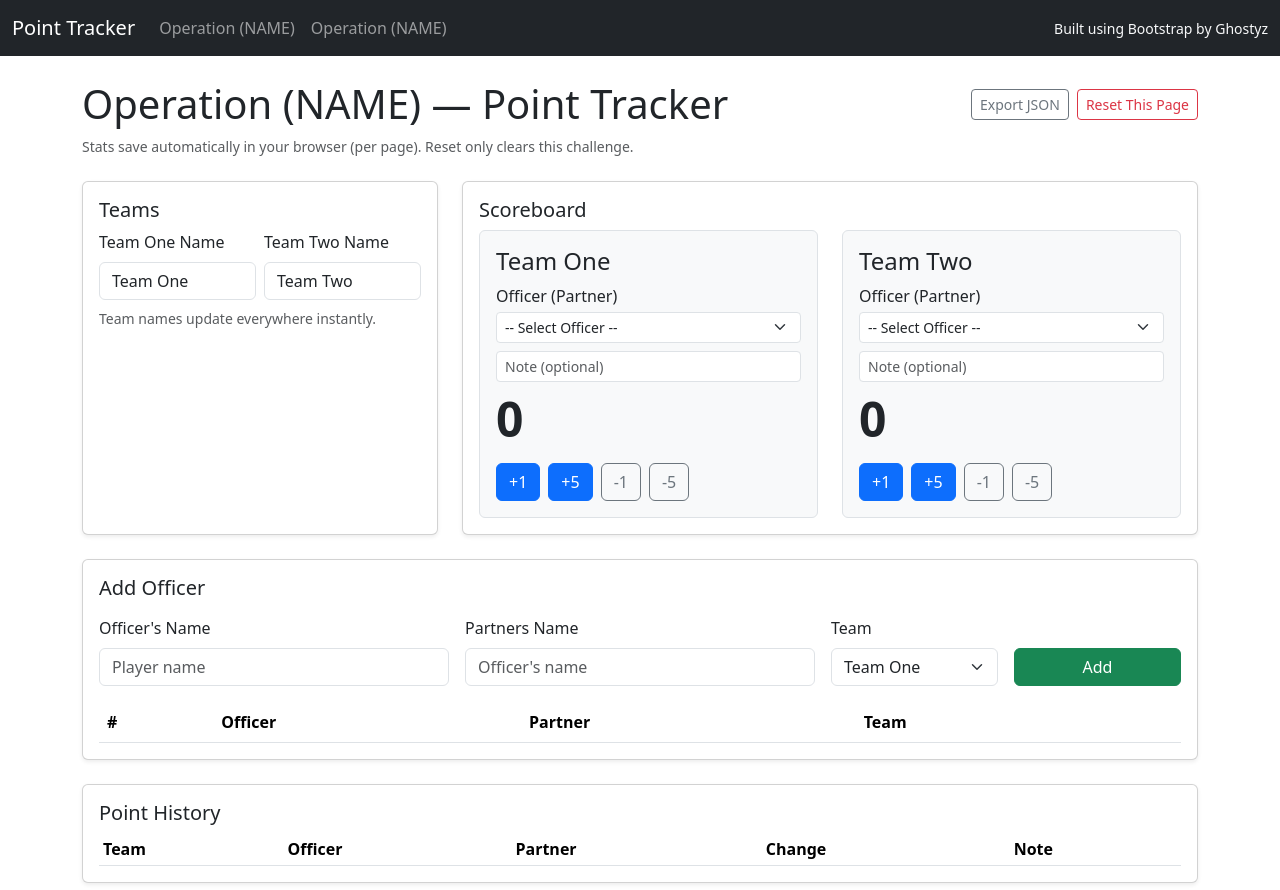
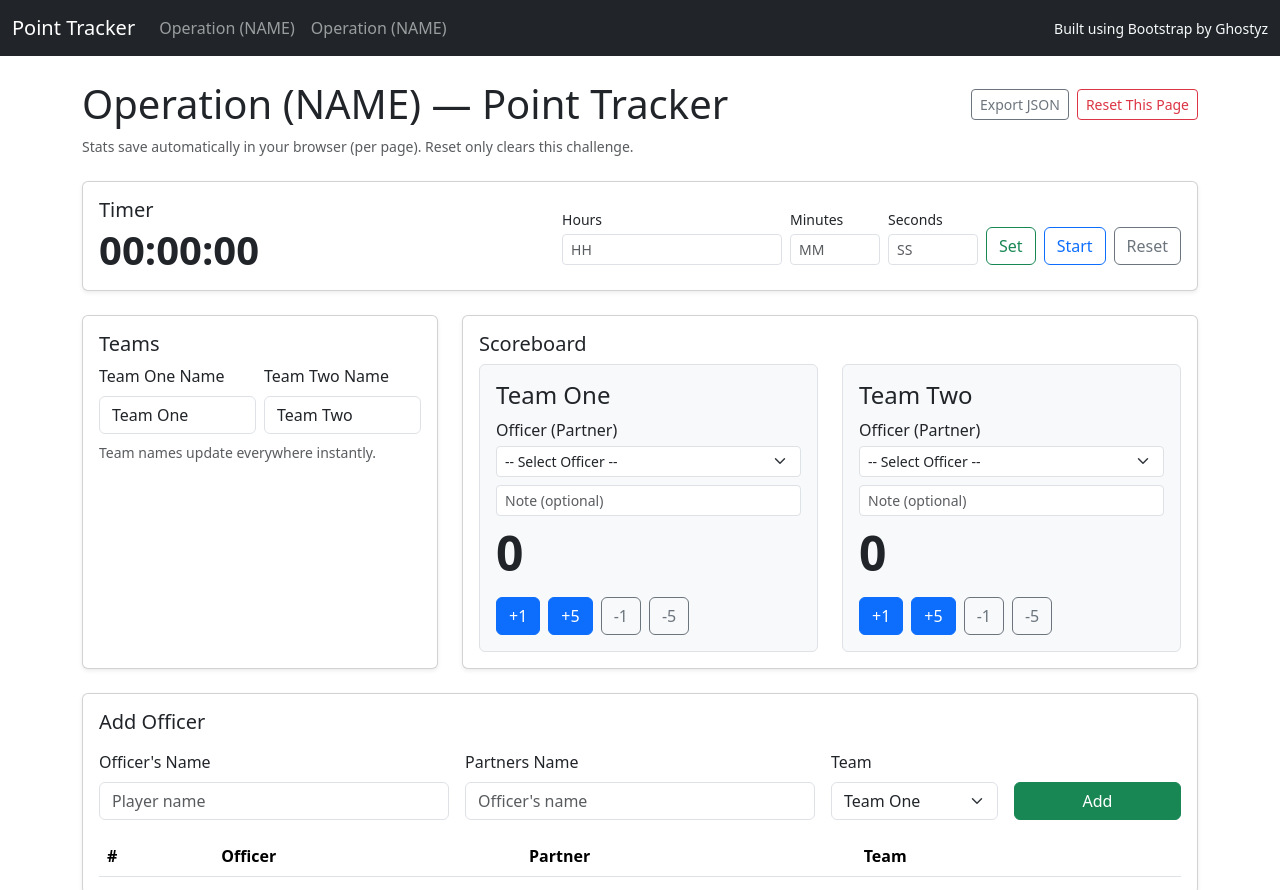
Before and after one commit to GhostyzDev/TDTracker, a plain HTML site: page challenge-2.html in a window 1280 px wide. Shown: the top 890 px of the page. Drawn offline with nearby package versions, Linux system fonts and the light colour scheme.

Commit message:
Update challenge-2.html
Added the Timer to Secondary Operation tab upon verification of functionality.

```diff
--- a/challenge-2.html
+++ b/challenge-2.html
@@ -36,6 +36,35 @@
             </div>
           </div>
           <p class="text-muted mt-2 mb-0 small">Stats save automatically in your browser (per page). Reset only clears this challenge.</p>
+        </div>
+
+<!-- Timer -->
+        <div class="col-12">
+          <div class="card shadow-sm">
+            <div class="card-body d-flex flex-wrap align-items-center justify-content-between gap-3">
+              <div>
+                <h5 class="card-title mb-1">Timer</h5>
+                <div id="timerDisplay" class="display-6 fw-semibold">00:00:00</div>
+              </div>
+              <div class="d-flex flex-wrap align-items-end gap-2">
+                <div>
+                  <label class="form-label mb-1 small">Hours</label>
+                  <input id="timerHours" type="number" min="0" class="form-control form-control-sm" placeholder="HH">
+                </div>
+                <div>
+                  <label class="form-label mb-1 small">Minutes</label>
+                  <input id="timerMinutes" type="number" min="0" max="59" class="form-control form-control-sm" placeholder="MM">
+                </div>
+                <div>
+                  <label class="form-label mb-1 small">Seconds</label>
+                  <input id="timerSeconds" type="number" min="0" max="59" class="form-control form-control-sm" placeholder="SS">
+                </div>
+                <button id="timerSetBtn" class="btn btn-outline-success">Set</button>
+                <button id="timerStartPauseBtn" class="btn btn-outline-primary">Start</button>
+                <button id="timerResetBtn" class="btn btn-outline-secondary">Reset</button>
+              </div>
+            </div>
+          </div>
         </div>
 
         <!-- Team Naming -->
```
